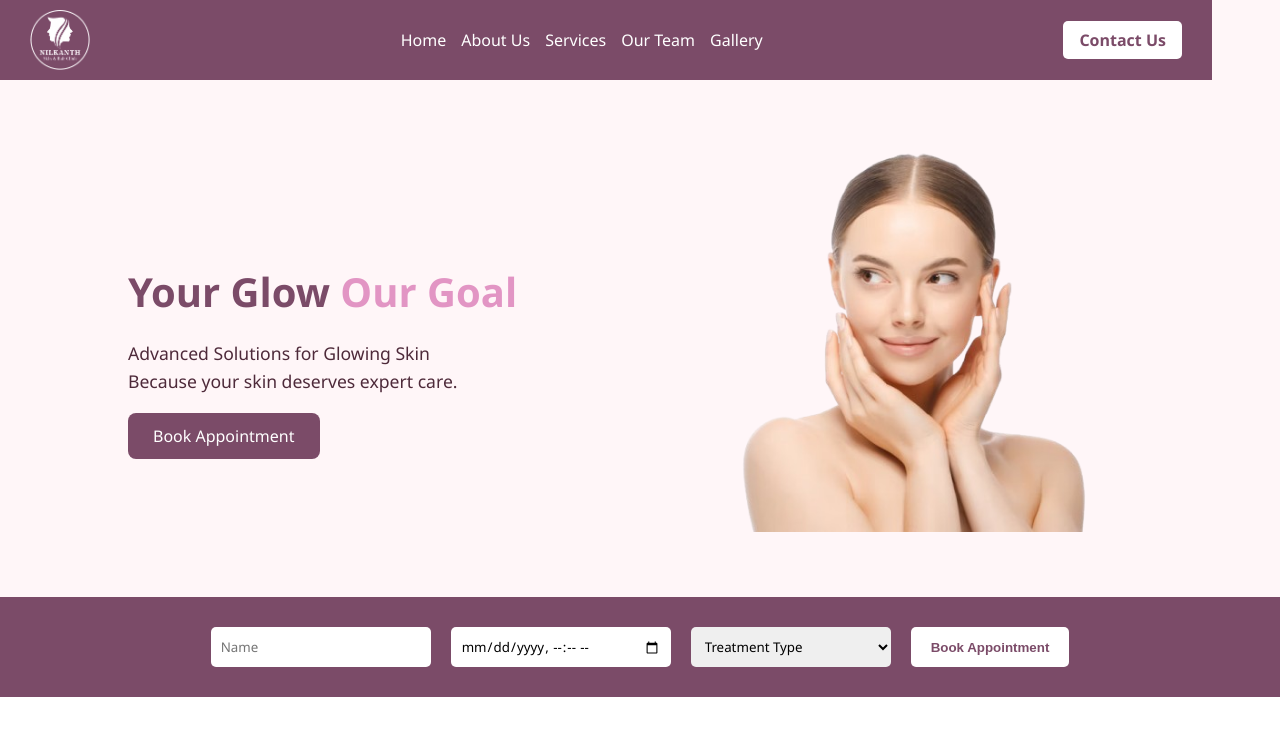
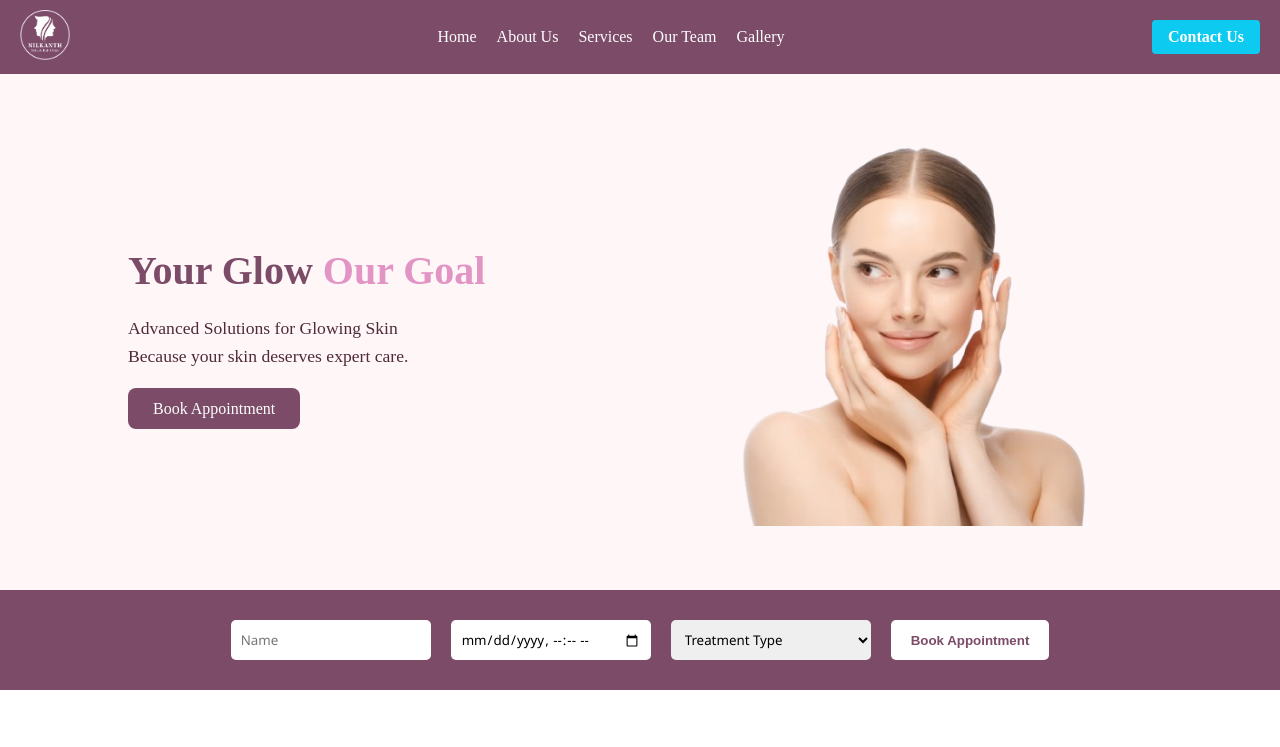
Before and after one commit to patelDharu/Nilkanth-Clinic, a plain HTML site: page index.html in a window 1280 px wide. Shown: the top 747 px of the page. Drawn offline with Linux system fonts and the light colour scheme.

Commit message:
Your commit message here

```diff
--- a/index.css
+++ b/index.css
@@ -1,86 +1,68 @@
-html, body {
-  overflow-x: hidden;
-  position: relative;
+/* Base Reset */
+* {
+  margin: 0;
+  padding: 0;
+  box-sizing: border-box;
 }
 
- body {
-   margin: 0;
-   font-family: 'Segoe UI', sans-serif;
-   background: #fff6f8;
-   color: #4e2a3a;
+/* Header Layout */
+header {
+  background: #7b4b68;
+  padding: 10px 20px;
+  display: flex;
+  align-items: center;
+  justify-content: space-between;
+  flex-wrap: wrap;
+  position: sticky;
+  top: 0;
+  z-index: 999;
+  width: 100%;
 }
 
-header {
-  display: flex;
-  justify-content: space-between;
-  align-items: center;
-  background: #7b4b68;
-  padding: 10px 30px;
-  color: #fff;
-  flex-wrap: wrap;
-  top: 0;
-  left: 0;
-  width: 90%;
-  z-index: 999;
+/* Logo */
+.logo img {
+  height: 50px;
 }
 
-
- .logo {
-   font-weight: bold;
-   font-size: 1.5em;
+/* Header Right (Contact Button) */
+.header-right {
   display: flex;
   align-items: center;
 }
 
- .logo img {
-   height: 60px;
-   width: auto;
-   margin-right: 10px;
+/* Contact Button */
+.contact-btn {
+  padding: 8px 16px;
+  background-color: #0dcaf0;
+  color: white;
+  text-decoration: none;
+  border-radius: 4px;
+  font-weight: bold;
+  transition: background 0.3s;
 }
 
+.contact-btn:hover {
+  background-color: #09b4d6;
+}
+
+/* Navigation Links */
 nav {
   display: flex;
-   gap: 15px;
+  gap: 20px;
 }
 
 nav a {
-   color: #fff;
+  color: white;
   text-decoration: none;
   font-weight: 500;
-   transition: color 0.3s ease;
+  transition: color 0.3s;
 }
 
 nav a:hover {
-   color: #ffdee9;
+  color: #0dcaf0;
 }
 
- .header-right {
-   display: flex;
-   align-items: center;
-   gap: 10px;
- }
-
- .header-right .login {
-   color: #fff;
-   text-decoration: none;
-   font-weight: 500;
- }
-
- .contact-btn {
-   background: #fff;
-   color: #7b4b68;
-   padding: 8px 16px;
-   border-radius: 5px;
-   text-decoration: none;
-   font-weight: 600;
-   transition: background 0.3s ease;
- }
-
- .contact-btn:hover {
-   background: #fbe2ec;
- }
-
- /* Hamburger Button */
+/* Toggle Button */
 .menu-toggle {
   display: none;
   flex-direction: column;
@@ -91,38 +73,44 @@ header {
 .menu-toggle span {
   background: white;
   height: 3px;
-   width: 25px;
+  width: 30px;
   display: block;
   border-radius: 2px;
 }
 
- /* Responsive Styles */
+/* RESPONSIVE STYLES */
 @media (max-width: 768px) {
   .menu-toggle {
     display: flex;
   }
 
-   nav,
-   .header-right {
+  nav {
     display: none;
     flex-direction: column;
-     width: 90%;
-     margin-top: 10px;
+    background: #7b4b68;
+    position: absolute;
+    top: 70px;
+    left: 0;
+    right: 0;
+    padding: 20px;
+    text-align: center;
   }
 
-   nav.active,
-   .header-right.active {
+  nav.mobile-nav.active {
     display: flex;
   }
 
-   nav a,
-   .header-right,
-   .contact-btn {
-     padding: 10px 0;
-     width: 95%;
-     text-align: left;
+  .header-right {
+    display: none;
   }
 }
+
+/* Prevent horizontal scroll on all screens */
+html, body {
+  overflow-x: hidden;
+  width: 100%;
+}
+
 
  .hero {
    display: flex;
```
Lines whose indentation alone changed are shown as unchanged.
